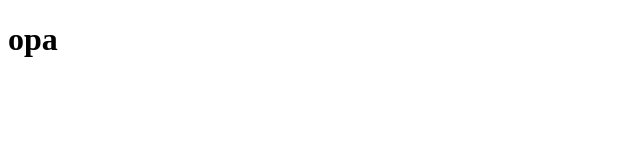
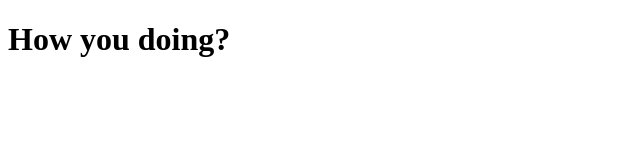
Before and after one commit to j-antoniocosta/testescoursera, a plain HTML site: page site/index.html in a window 1280 px wide. Shown: the whole page, without its empty margins (0-640 px from the left). Drawn offline with Linux system fonts and the light colour scheme.

Commit message:
Último teste, eu juro.

```diff
--- a/site/index.html
+++ b/site/index.html
@@ -1,9 +1,9 @@
 <!DOCTYPE html>
 <html>
 <head>
-	<title>Opa</title>
+	<title>Joey</title>
 </head>
 <body>
-<h1>opa</h1>
+<h1>How you doing?</h1>
 </body>
 </html>
```
